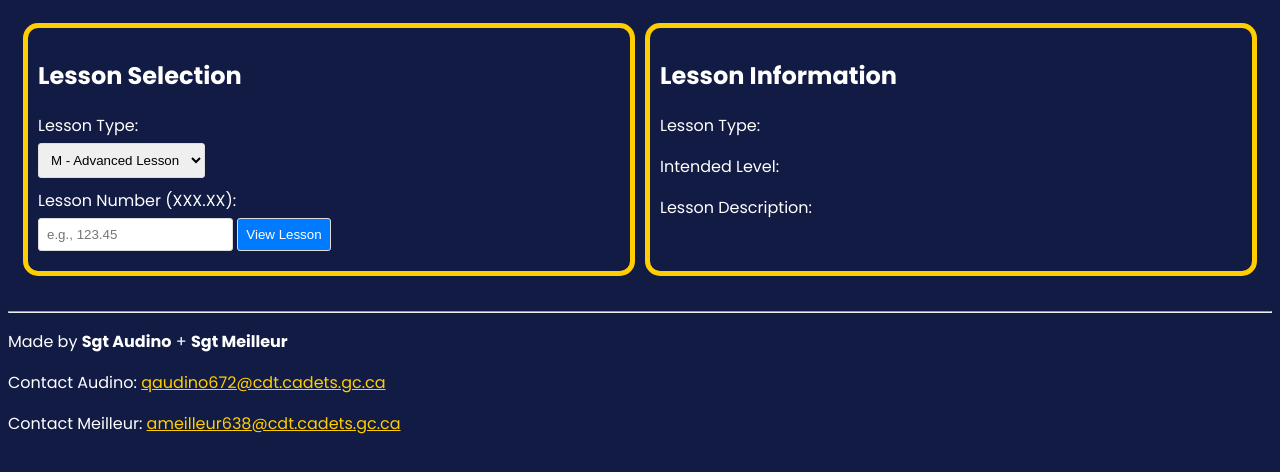
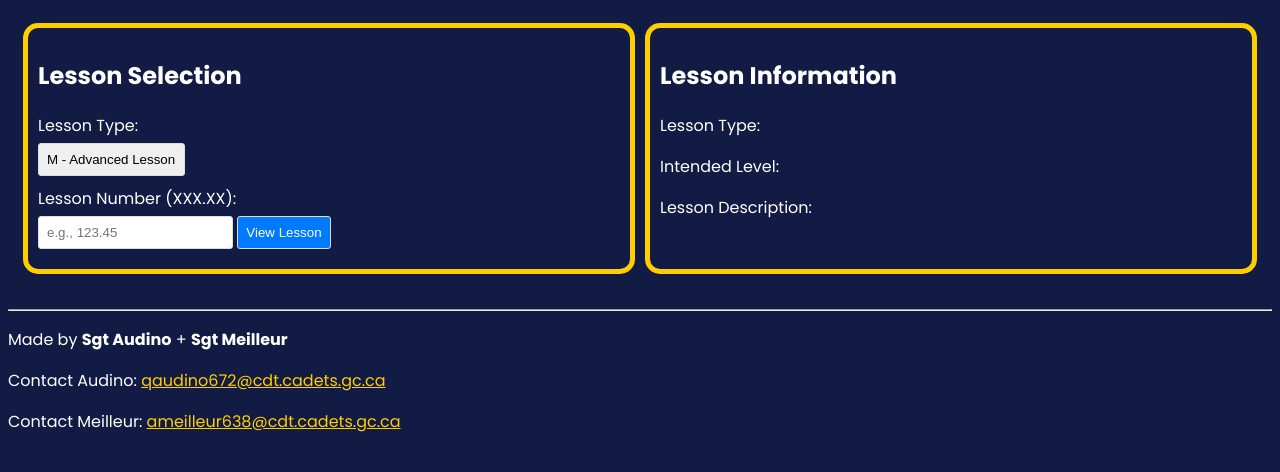
Before and after one commit to Pwea/aircadets-lesson-viewer, a plain HTML site: page index.html in a window 1280 px wide. Drawn offline with Linux system fonts and the light colour scheme.

Commit message:
Update index.html

```diff
--- a/index.html
+++ b/index.html
@@ -54,6 +54,9 @@
       border: 1px solid #ddd;
       border-radius: 3px;
       box-sizing: border-box;
+      -webkit-appearance: none;
+      -moz-appearance: none;
+      appearance: none;
     }
 
     button[type="submit"] {
```
